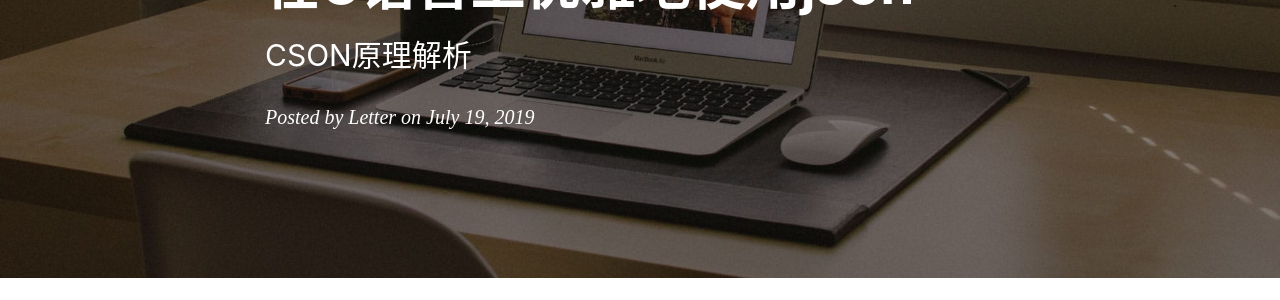
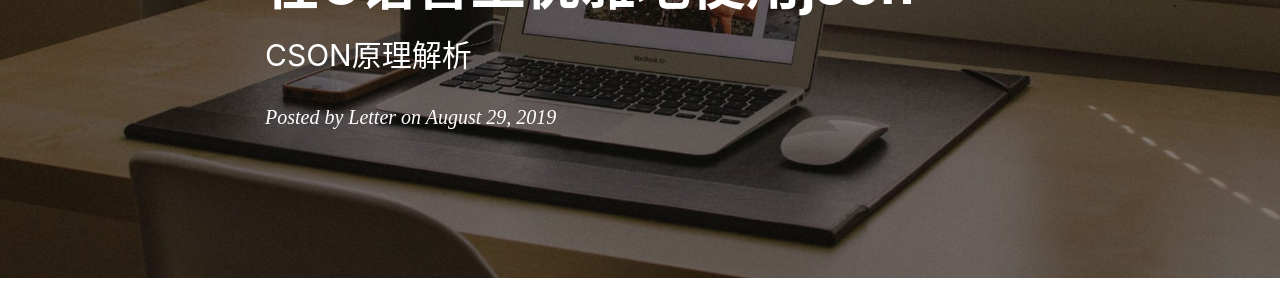
Before and after one commit to NevermindZZT/nevermindzzt.github.io, a Jekyll site: the page built from _posts/2019-08-29-在C语言上优雅地使用json.md, in a window 1280 px wide and 900 px high. Shown: the part 245-545 px from the top of the window. Built offline with Jekyll 4.4.1, drawn with Linux system fonts in a browser that asks for light colours; nearby versions of some CDN libraries; comment, search, counter and statistics services are not loaded.

Commit message:
Update 2019-08-29-在C语言上优雅地使用json.md

```diff
--- a/_posts/2019-08-29-在C语言上优雅地使用json.md
+++ b/_posts/2019-08-29-在C语言上优雅地使用json.md
@@ -2,7 +2,7 @@
 layout:     post
 title:      在C语言上优雅地使用json
 subtitle:   CSON原理解析
-date:       2019-07-19
+date:       2019-08-29
 author:     Letter
 header-img:
 catalog:    true
```
